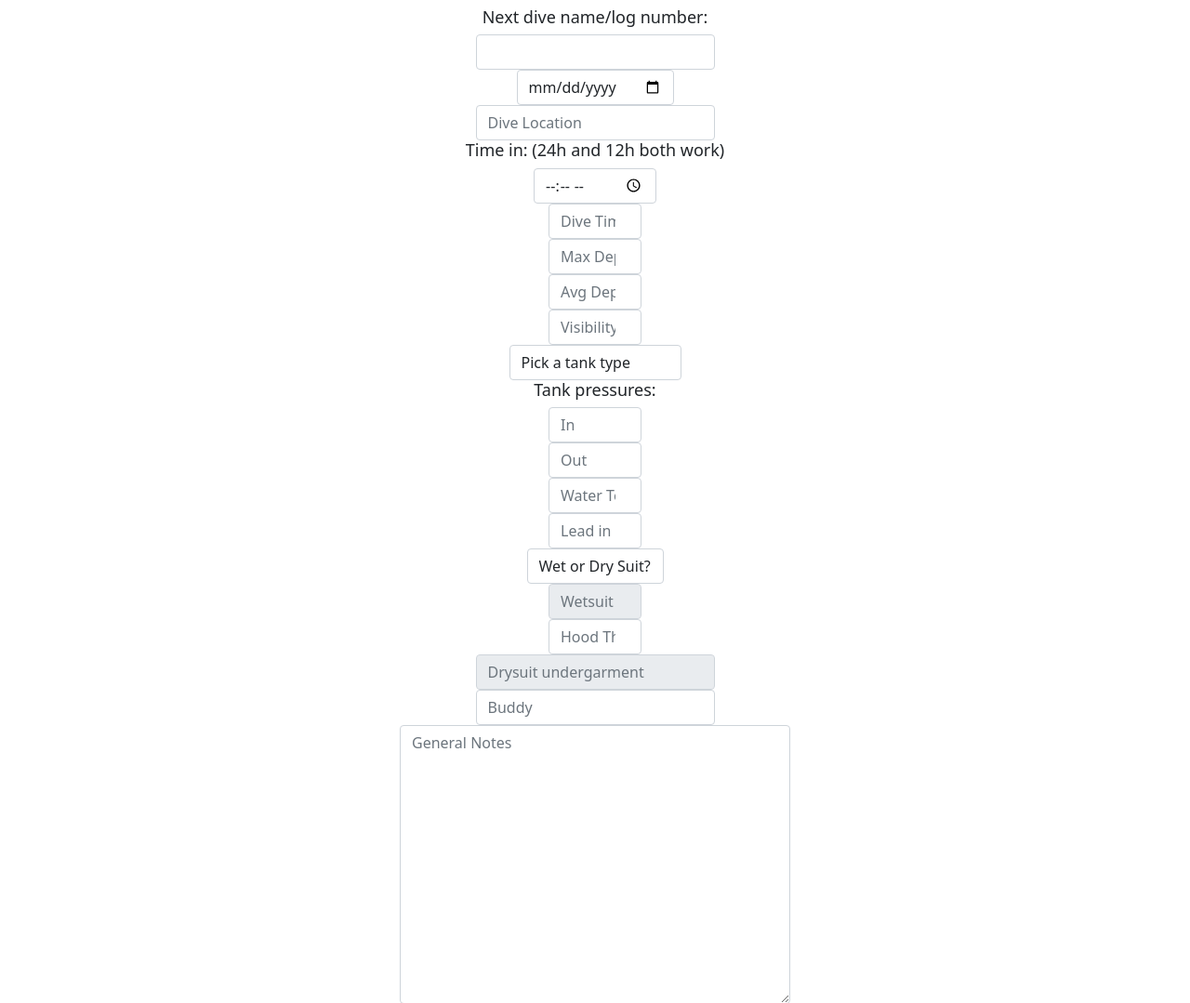
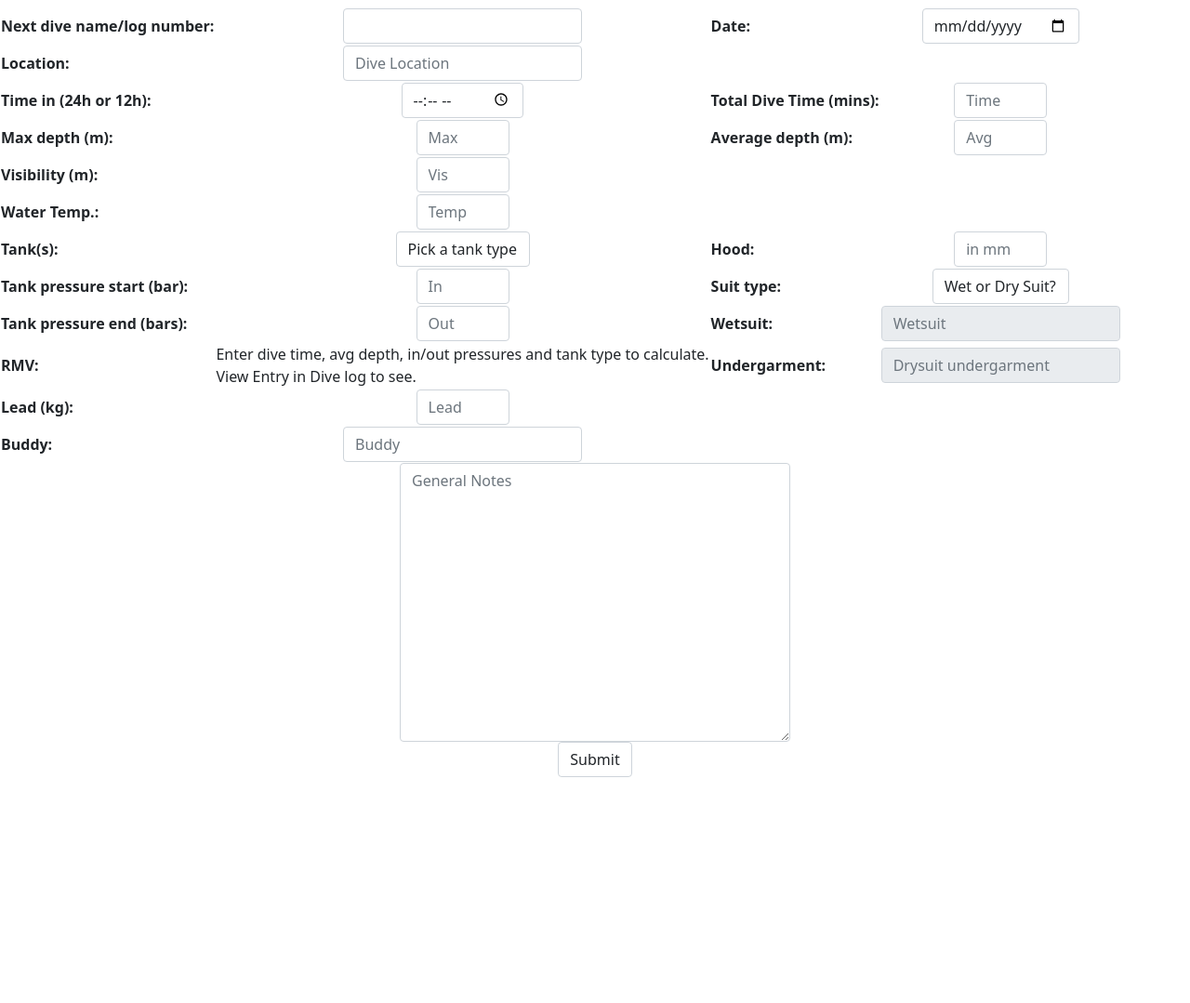
Before and after one commit to mateypotatey/EzDive, a Flask app: template templates/new.html in a window 1280 px wide. Shown: the part 110-1189 px from the top of the page at 93% size. After the commit the page ends 946 px from the top, so only its background shows below. Run offline with Flask 2, Linux system fonts and the light colour scheme; the template is opened without the code that fills it, so the values that code supplies are empty.

Commit message:
added RMV, updated New/View UX

```diff
--- a/app.py
+++ b/app.py
@@ -26,6 +26,18 @@ app.config["SESSION_PERMANENT"] = False
 app.config["SESSION_TYPE"] = "filesystem"
 Session(app)
 
+#dictionary for tank types
+scuba_tanks = {"ali80" : "Aluminium 80",
+               "steel12" : "Steel 12L",
+               "steel15" : "Steel 15L",
+               "dbl12" : "Double 12",
+               "dbl_al80" : "Double Ali 80"}
+
+tank_volumes = {"ali80" : 11.1,
+               "steel12" : 12.0,
+               "steel15" : 15.0,
+               "dbl12" : 24.0,
+               "dbl_al80" : 22.2}
 
 @app.after_request
 def after_request(response):
@@ -53,7 +65,7 @@ def view():
     dive_log = sql_select("SELECT * FROM entries WHERE log_id = ?", (dive_id,)).fetchone()
     print(dive_log)
 
-    return render_template("entry.html", dive_log = dive_log)
+    return render_template("entry.html", dive_log = dive_log, scuba_tanks=scuba_tanks, tank_volumes=tank_volumes)
 
 
 @app.route("/new", methods=["GET", "POST"])
@@ -68,6 +80,7 @@ def new_entry():
     #Auto-incrementing dive number to 'official' dive number
     next_dive = (next_dive_number(dive_log, idx = -1))
 
+    #TODO: Add dive guide/DM/instructor tab in here, edit, view and database. Also change edit view to be nicer.
     if request.method == "POST":
         dive_number = request.form.get("dive_number")
         date = request.form.get("date")
@@ -108,7 +121,7 @@ def new_entry():
 
         return redirect("/")
 
-    return render_template("new.html", dive_count=dive_count, next_dive=next_dive)
+    return render_template("new.html", dive_count=dive_count, next_dive=next_dive, scuba_tanks=scuba_tanks, tank_volumes=tank_volumes)
 
 
 @app.route("/editButton", methods=["POST"])
@@ -128,7 +141,7 @@ def editBtn():
     #" string literal contains an unescaped line break error" because it's reading newline characters from sql.
     dive_notes = dive_notes.replace("\r\n", "qtab")
 
-    return render_template("/edit.html", entry=entry, dive_notes=dive_notes)
+    return render_template("/edit.html", entry=entry, dive_notes=dive_notes, scuba_tanks=scuba_tanks)
 
 
 @app.route("/edit", methods=["POST"])
@@ -173,6 +186,16 @@ def edit():
                     "visibility = ?, tank_type = ?, in_pressure = ?, out_pressure = ?, water_temp = ?, lead_weight = ?,"
                     "suit_type = ?, hood = ?, wetsuit_thickness = ?, ds_undergarment = ?, buddy = ?, dive_notes = ?, diver_id = ?"
                     "WHERE log_id = ?", (dive_entry))
+
+    return redirect("/")
+
+@app.route("/delButton", methods=["POST"])
+@login_required
+def delBtn():
+
+    dive_id = request.form.get("id")
+
+    sql_select("DELETE FROM entries WHERE diver_id = ? AND log_id = ?", (session["user_id"], dive_id)).fetchone()
 
     return redirect("/")
 
--- a/static/styles.css
+++ b/static/styles.css
@@ -5,6 +5,10 @@ h1 {
 .myNotes {
     height:300px;
     width:420px;
+}
+
+.viewNotes {
+    width:550px;
 }
 
 .smallText {
--- a/templates/new.html
+++ b/templates/new.html
@@ -11,17 +11,24 @@
     }
     else if (document.getElementById("suit_type").value == "Dry")
     {
-        document.getElementById("wetsuit_thickness").disabled = "true";
+        document.getElementById("wetsuit_thickness").hidden = "true";
+        document.getElementById("wetsuit_text").hidden = "true";
+        document.getElementById("drysuit_text").hidden = "";
+        document.getElementById("ds_undergarment").hidden = "";
         document.getElementById("wetsuit_thickness").value = "";
         document.getElementById("ds_undergarment").disabled = "";
     }
     else if (document.getElementById("suit_type").value == "Wet")
     {
-        document.getElementById("ds_undergarment").disabled = "true";
+        document.getElementById("drysuit_text").hidden = "true";
+        document.getElementById("ds_undergarment").hidden = "true";
+        document.getElementById("wetsuit_text").hidden = "";
+        document.getElementById("wetsuit_thickness").hidden = "";
         document.getElementById("ds_undergarment").value = "";
         document.getElementById("wetsuit_thickness").disabled = "";
     }
     }
+
     function start() {
         disableTextBox();
     }
@@ -34,37 +41,81 @@
 <p></p>
     <form action="/new" method="post">
         <h4>Current number of log entries: {{dive_count}}</h4>
-        <h4>Next dive name/log number: </h4><input class="form-control mx-auto w-auto" id="dive_number" name="dive_number" value="{{next_dive}}" type="text">
-        <input class="form-control mx-auto w-auto"type="date" id="date" name="date">
-        <input class="form-control mx-auto w-auto" id="location" name="location" placeholder="Dive Location" type="text">
-        <h4>Time in: (24h and 12h both work)</h4> <input class="form-control mx-auto w-auto"id="time_in" name="time_in" type="time">
-        <input autocomplete="off" class="form-control mx-auto smallText" id="dive_time" name="dive_time" placeholder="Dive Time (minutes)" type="number" min="0">
-        <input autocomplete="off" class="form-control mx-auto smallText" id="max_depth" name="max_depth" placeholder="Max Depth" type="number" min="0">
-        <input autocomplete="off" class="form-control mx-auto smallText" id="avg_depth" name="avg_depth" placeholder="Avg Depth" type="number" min="0">
-        <input autocomplete="off" class="form-control mx-auto smallText" id="visibility" name="visibility" placeholder="Visibility (m)" type="number" min="0">
-        <select name="tank_type" id="tank_type" class="form-control mx-auto w-auto">
-            <option value="" selected>Pick a tank type</option>
-            <option value="ali80">Aluminium 80 (11.1L)</option>
-            <option value="steel12">Steel 12L</option>
-            <option value="steel15">Steel 15L</option>
-            <option value="dbl12">Double 12</option>
-            <option value="dbl_al80">Double Ali 80</option>
-        </select>
-        <h4>Tank pressures:</h4>
-        <input autocomplete="off" class="form-control mx-auto smallText" id="in_pressure" name="in_pressure" placeholder="In" type="number" min="0">
-        <input autocomplete="off" class="form-control mx-auto smallText" id="out_ressure" name="out_pressure" placeholder="Out" type="number" min="0">
-        <input autocomplete="off" class="form-control mx-auto smallText" id="water_temp" name="water_temp" placeholder="Water Temp (C)" type="number" min="0">
-        <input autocomplete="off" class="form-control mx-auto smallText" id="lead_weight" name="lead_weight" placeholder="Lead in kg" type="number" min="0" step="0.5">
-        <select name="suit_type" id="suit_type" class="form-control mx-auto w-auto" onChange="disableTextBox();">
-            <option value="none" selected hidden disabled>Wet or Dry Suit?</option>
-            <option value="Dry">Dry</option>
-            <option value="Wet">Wet</option>
-        </select>
-        <input autocomplete="off" class="form-control mx-auto smallText" id="wetsuit_thickness" name="wetsuit_thickness" placeholder="Wetsuit Thickness" type="number" min="0">
-        <input autocomplete="off" class="form-control mx-auto smallText" id="hood" name="hood" placeholder="Hood Thickness" type="number" min="0">
-        <input class="form-control mx-auto w-auto" id="ds_undergarment" name="ds_undergarment" placeholder="Drysuit undergarment" type="text">
-        <input class="form-control mx-auto w-auto" id="buddy" name="buddy" placeholder="Buddy" type="text">
+        <table>
+            <tr>
+                <td><b>Next dive name/log number: </b></td>
+                <td><input class="form-control mx-auto w-auto" id="dive_number" name="dive_number" value="{{next_dive}}" type="text"></td>
+                <td><b>Date: </b></td>
+                <td><input class="form-control mx-auto w-auto"type="date" id="date" name="date"></td>
+            </tr>
+            <tr>
+                <td><b>Location: </b></td>
+                <td><input class="form-control mx-auto w-auto" id="location" name="location" placeholder="Dive Location" type="text"></td>
+            </tr>
+            <tr>
+                <td><b>Time in (24h or 12h): </b></td>
+                <td><input class="form-control mx-auto w-auto"id="time_in" name="time_in" type="time"></td>
+                <td><b>Total Dive Time (mins): </b></td>
+                <td><input autocomplete="off" class="form-control mx-auto smallText" id="dive_time" name="dive_time" placeholder="Time" type="number" min="0" step="0.1"></td>
+            </tr>
+            <tr>
+                <td><b>Max depth (m): </b></td>
+                <td><input autocomplete="off" class="form-control mx-auto smallText" id="max_depth" name="max_depth" placeholder="Max" type="number" min="0" step="0.1"></td>
+                <td><b>Average depth (m): </b></td>
+                <td><input autocomplete="off" class="form-control mx-auto smallText" id="avg_depth" name="avg_depth" placeholder="Avg" type="number" min="0" step="0.1"></td>
+            </tr>
+            <tr>
+                <td><b>Visibility (m): </b></td>
+                <td><input autocomplete="off" class="form-control mx-auto smallText" id="visibility" name="visibility" placeholder="Vis" type="number" min="0"></td>
+            </tr>
+            <tr>
+                <td><b>Water Temp.: </b></td>
+                <td><input autocomplete="off" class="form-control mx-auto smallText" id="water_temp" name="water_temp" placeholder="Temp" type="number" min="0" step="0.5"></td>
+            </tr>
+            <tr>
+                <td><b>Tank(s): </b></td>
+                <td><select name="tank_type" id="tank_type" class="form-control mx-auto w-auto">
+                    <option value="" disabled selected>Pick a tank type</option>
+                    {% for tank in scuba_tanks %}
+                        <option value="{{tank}}">{{scuba_tanks[tank]}}</option>
+                    {% endfor %}
+                </select></td>
+                <td><b>Hood: </b></td>
+                <td><input autocomplete="off" class="form-control mx-auto smallText" id="hood" name="hood" placeholder="in mm" type="number" min="0"></td>
+            </tr>
+            <tr>
+                <td><b>Tank pressure start (bar): </b></td>
+                <td><input autocomplete="off" class="form-control mx-auto smallText" id="in_pressure" name="in_pressure" placeholder="In" type="number" min="0"></td>
+                <td><b>Suit type: </b></td>
+                <td><select name="suit_type" id="suit_type" class="form-control mx-auto w-auto" onChange="disableTextBox();">
+                    <option value="none" selected hidden disabled>Wet or Dry Suit?</option>
+                    <option value="Dry">Dry</option>
+                    <option value="Wet">Wet</option>
+                </select></td>
+            </tr>
+            <tr>
+                <td><b>Tank pressure end (bars): </b></td>
+                <td><input autocomplete="off" class="form-control mx-auto smallText" id="out_ressure" name="out_pressure" placeholder="Out" type="number" min="0"></td>
+                <td id="wetsuit_text"><b>Wetsuit: </b></td>
+                <td><input class="form-control mx-auto w-auto" id="wetsuit_thickness" name="wetsuit_thickness" placeholder="Wetsuit" type="text"></td>
+            </tr>
+            <tr>
+                <td><b>RMV: </b></td>
+                <td>Enter dive time, avg depth, in/out pressures and tank type to calculate.<br>View Entry in Dive log to see. </td>
+                <td id="drysuit_text"><b>Undergarment: </b></td>
+                <td><input class="form-control mx-auto w-auto" id="ds_undergarment" name="ds_undergarment" placeholder="Drysuit undergarment" type="text"></td>
+            </tr>
+            <tr>
+                <td><b>Lead (kg): </b></td>
+                <td><input autocomplete="off" class="form-control mx-auto smallText" id="lead_weight" name="lead_weight" placeholder="Lead" type="number" min="0" step="0.5"></td>
+            </tr>
+            <tr>
+                <td><b>Buddy: </b></td>
+                <td><input class="form-control mx-auto w-auto" id="buddy" name="buddy" placeholder="Buddy" type="text"></td>
+            </tr>
+        </table>
         <textarea name="notes" autocomplete="off" id="notes" placeholder="General Notes" class="myNotes form-control mx-auto"></textarea>
+
         <button class="form-control mx-auto w-auto" type="submit">Submit</button>
     </form>
 {% endblock %}
```
Also changed, not shown: templates/edit.html (+4 -6 lines), templates/entry.html (+45 -24 lines), ezdive.db.
